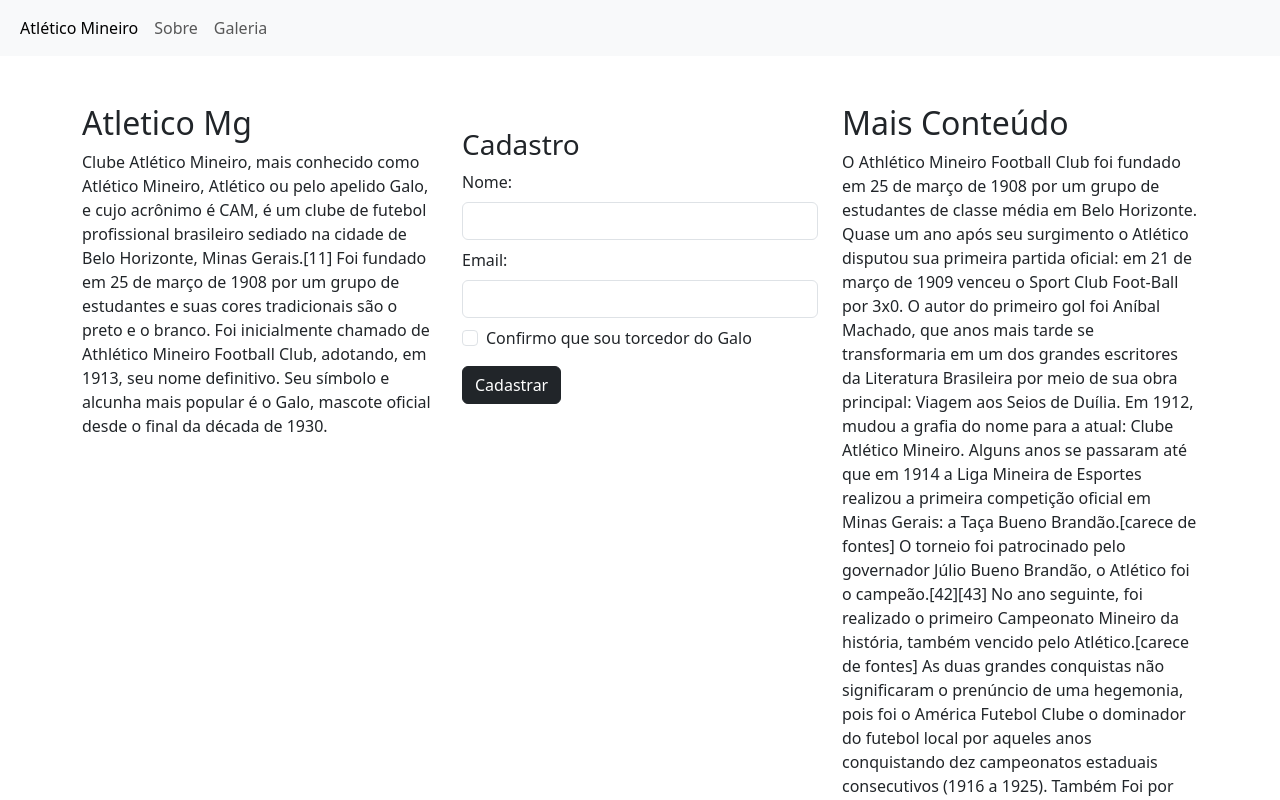
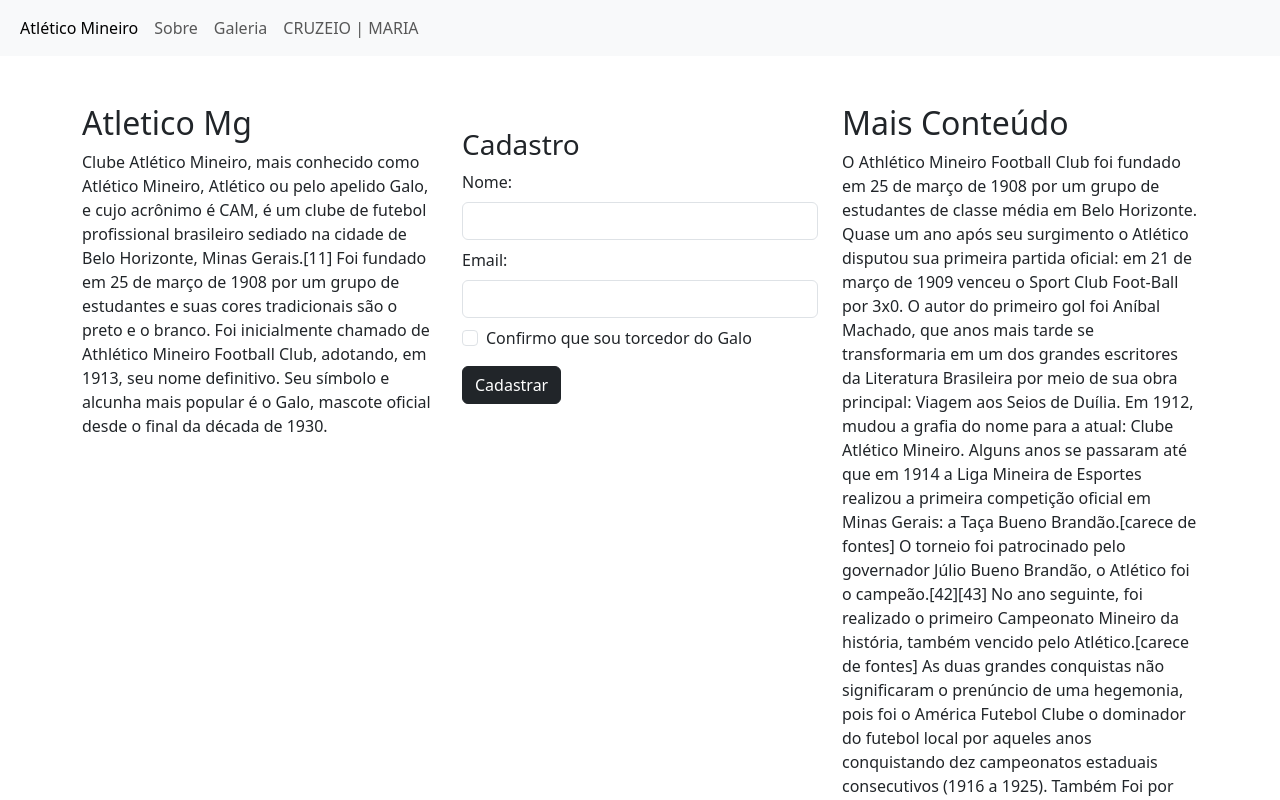
Before and after one commit to joaovictordsi/atividade1, a plain HTML site: page index.html in a window 1280 px wide. Shown: the top 800 px of the page. Drawn offline with nearby package versions, Linux system fonts and the light colour scheme.

Commit message:
Update index.html

```diff
--- a/index.html
+++ b/index.html
@@ -18,6 +18,7 @@
                         <a class="nav-link active" href="index.html">Atlético Mineiro</a>
                         <a class="nav-link" href="html/sobre.html">Sobre</a>
                         <a class="nav-link" href="html/galeria.html">Galeria</a>
+                        <a class="nav-link" href="#">CRUZEIO | MARIA</a>
                     </div>
                 </div>
             </div>
```
